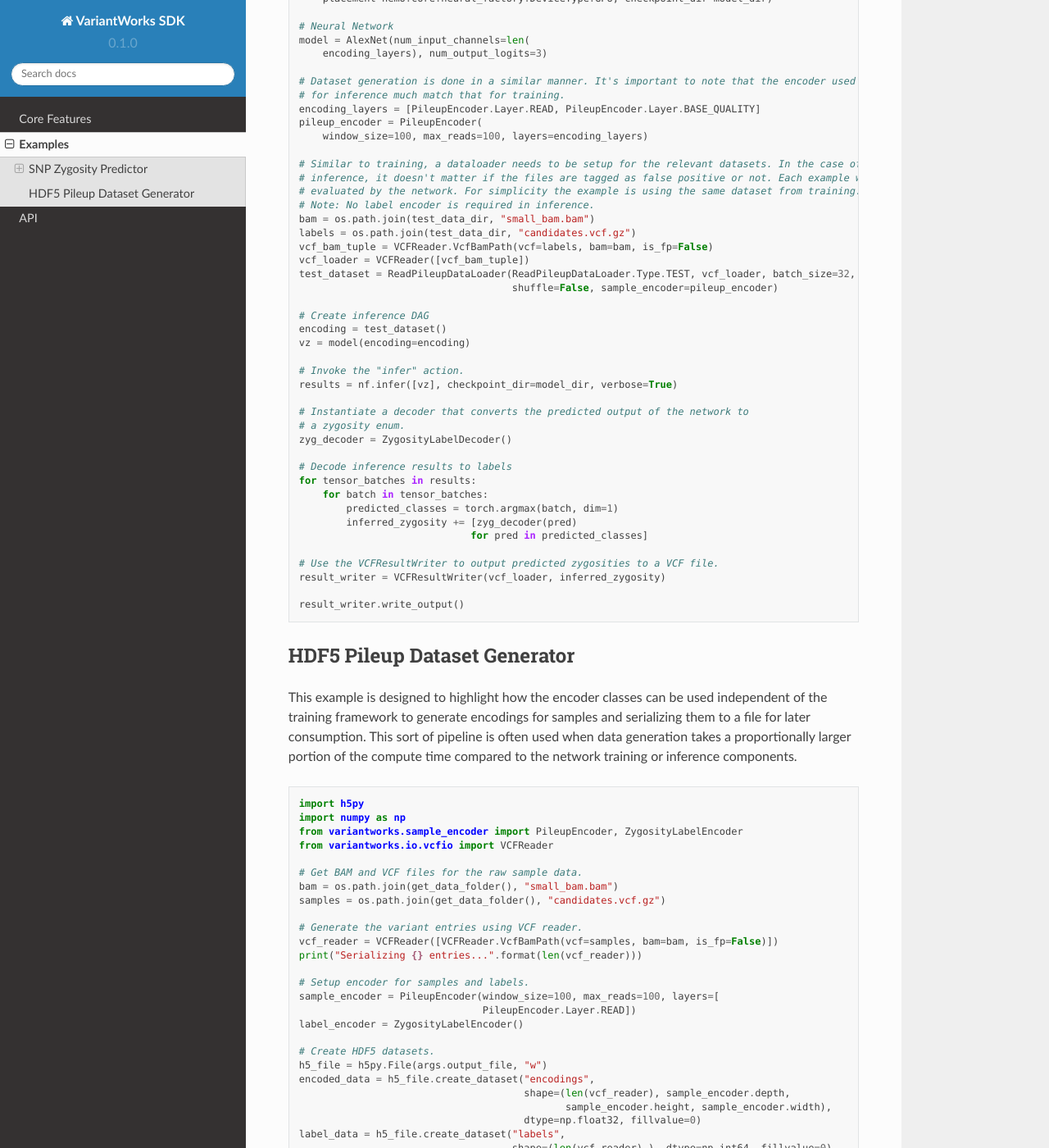
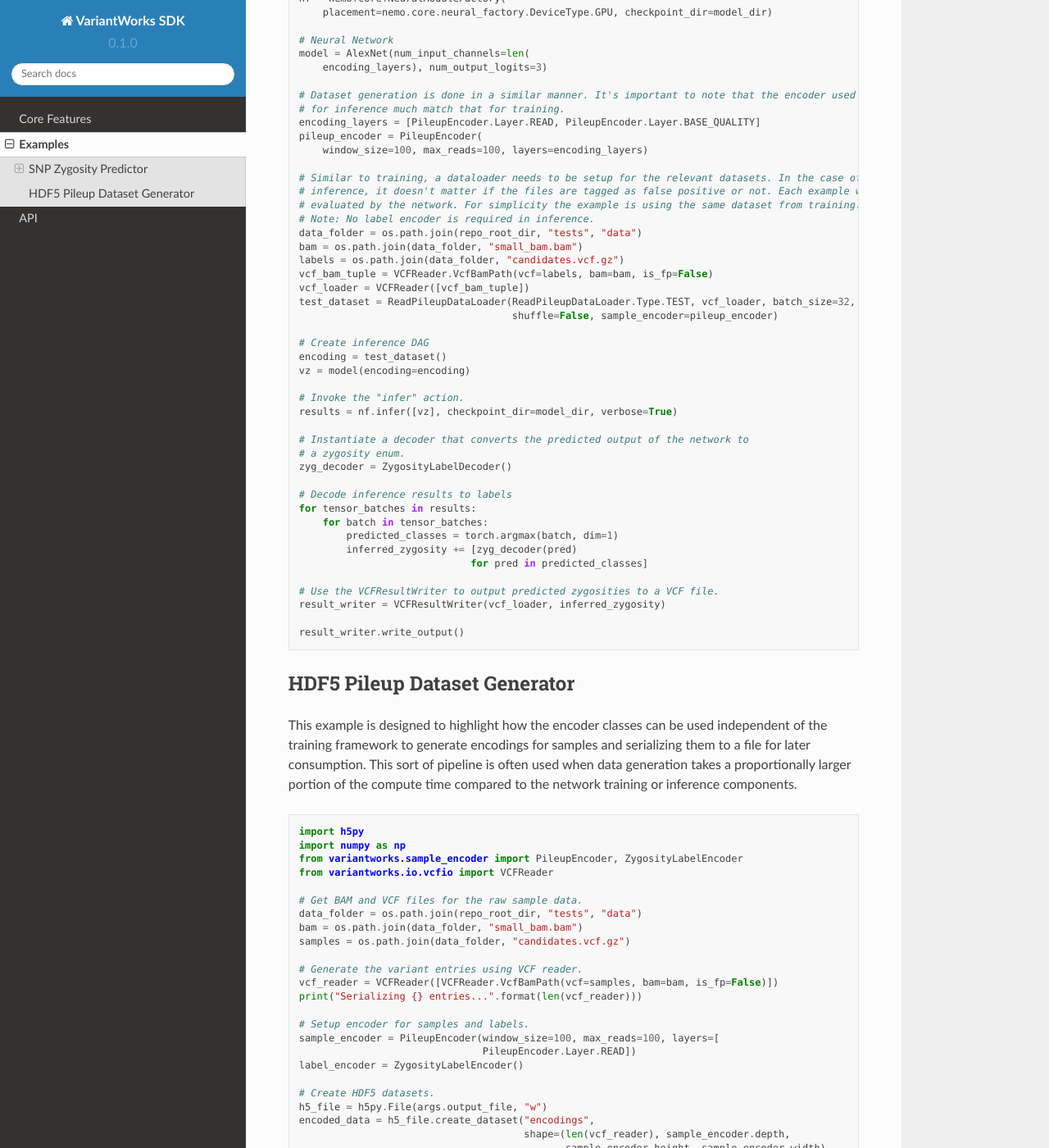
Before and after one commit to NVIDIA/VariantWorks, a Sphinx documentation site: the page built from docs/source/examples.rst, in a window 1280 px wide and 1400 px high, scrolled down 1886 px. Shown: the whole window at 82% size. Built offline with Sphinx 7.4.7 and the Read the Docs theme 2.0.0, drawn with Linux system fonts in a browser that asks for light colours; some of the changed text lies outside the part shown.

Commit message:
[docs] fix sample root dir

```diff
--- a/docs/source/examples.rst
+++ b/docs/source/examples.rst
@@ -56,8 +56,9 @@ Training
     # but in practice one also needs to pass a set of false positive samples so the model can learn to
     # ignore them. False positive samples can be marked with `is_fp` so the reader can appripriately
     # assign their variant types.
-    bam = os.path.join(get_data_folder(), "small_bam.bam")
-    samples = os.path.join(get_data_folder(), "candidates.vcf.gz")
+    data_folder = os.path.join(repo_root_dir, "tests", "data")
+    bam = os.path.join(data_folder, "small_bam.bam")
+    samples = os.path.join(data_folder, "candidates.vcf.gz")
     vcf_loader = VCFReader([VCFReader.VcfBamPath(vcf=samples, bam=bam, is_fp=False)])
 
     # Create a data loader with custom sample and label encoder.
@@ -121,8 +122,9 @@ The inference pipeline works in a very similar fashion, except the final NeMo DA
     # inference, it doesn't matter if the files are tagged as false positive or not. Each example will be
     # evaluated by the network. For simplicity the example is using the same dataset from training.
     # Note: No label encoder is required in inference.
-    bam = os.path.join(test_data_dir, "small_bam.bam")
-    labels = os.path.join(test_data_dir, "candidates.vcf.gz")
+    data_folder = os.path.join(repo_root_dir, "tests", "data")
+    bam = os.path.join(data_folder, "small_bam.bam")
+    labels = os.path.join(data_folder, "candidates.vcf.gz")
     vcf_bam_tuple = VCFReader.VcfBamPath(vcf=labels, bam=bam, is_fp=False)
     vcf_loader = VCFReader([vcf_bam_tuple])
     test_dataset = ReadPileupDataLoader(ReadPileupDataLoader.Type.TEST, vcf_loader, batch_size=32,
@@ -169,8 +171,9 @@ or inference components.
     from variantworks.io.vcfio import VCFReader
 
     # Get BAM and VCF files for the raw sample data.
-    bam = os.path.join(get_data_folder(), "small_bam.bam")
-    samples = os.path.join(get_data_folder(), "candidates.vcf.gz")
+    data_folder = os.path.join(repo_root_dir, "tests", "data")
+    bam = os.path.join(data_folder, "small_bam.bam")
+    samples = os.path.join(data_folder, "candidates.vcf.gz")
 
     # Generate the variant entries using VCF reader.
     vcf_reader = VCFReader([VCFReader.VcfBamPath(vcf=samples, bam=bam, is_fp=False)])
```
